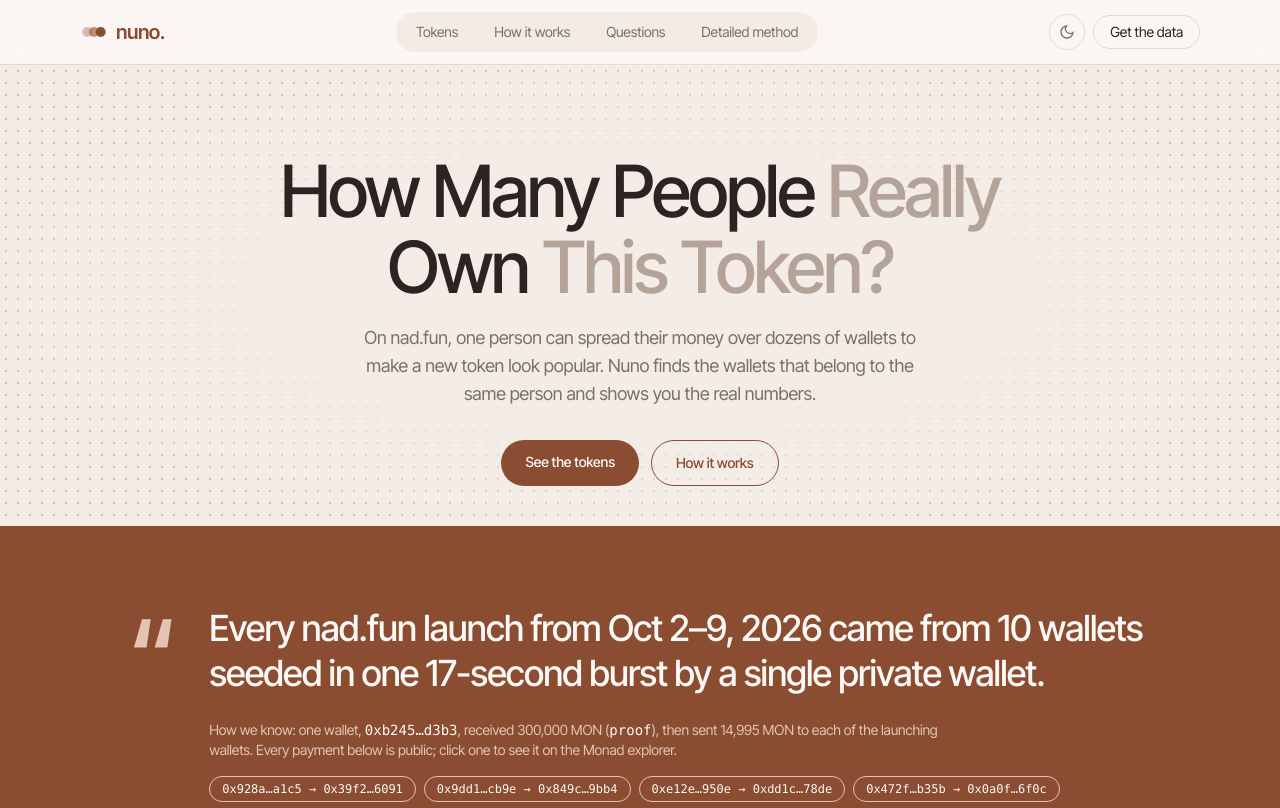
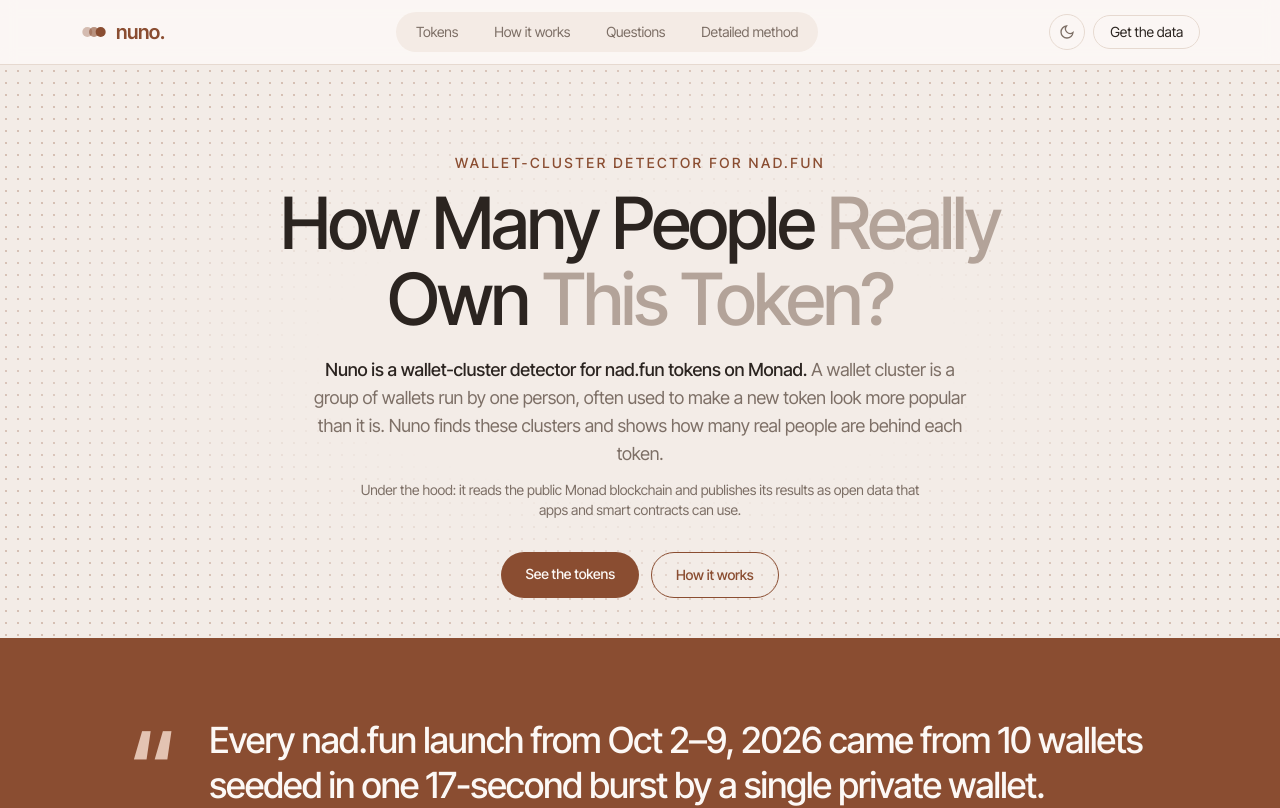
Before and after one commit to andrew1234-arch/nuno, a Next.js app in the folder apps/web/: page / in a window 1280 px wide. Shown: the top 808 px of the page. Built offline with nearby package versions, Linux system fonts and the light colour scheme.

Commit message:
Define Nuno up front: a wallet-cluster detector for nad.fun tokens (site hero, description, footer, README)

```diff
--- a/apps/web/app/_views/landing.tsx
+++ b/apps/web/app/_views/landing.tsx
@@ -28,14 +28,19 @@
       <div className="dots pointer-events-none absolute inset-0" aria-hidden="true" />
       <div className="relative mx-auto max-w-3xl">
         {meta ? <Freshness meta={meta} tokens={tokens.length} /> : null}
-        <h1 className="headline mt-6 text-5xl sm:text-7xl">
+        <p className="mt-6 text-sm font-medium uppercase tracking-[0.18em] text-[var(--accent)]">Wallet-cluster detector for nad.fun</p>
+        <h1 className="headline mt-3 text-5xl sm:text-7xl">
           How Many People <span className="fade">Really</span>
           <br />
           Own <span className="fade">This Token?</span>
         </h1>
-        <p className="mx-auto mt-5 max-w-xl text-lg text-[var(--muted)]">
-          On nad.fun, one person can spread their money over dozens of wallets to make a new token look popular. Nuno finds the wallets that belong to the
-          same person and shows you the real numbers.
+        <p className="mx-auto mt-5 max-w-2xl text-lg text-[var(--muted)]">
+          <b className="font-medium text-[var(--text)]">Nuno is a wallet-cluster detector for nad.fun tokens on Monad.</b> A wallet cluster is a group of
+          wallets run by one person, often used to make a new token look more popular than it is. Nuno finds these clusters and shows how many real people
+          are behind each token.
+        </p>
+        <p className="mx-auto mt-3 max-w-xl text-sm text-[var(--muted)]">
+          Under the hood: it reads the public Monad blockchain and publishes its results as open data that apps and smart contracts can use.
         </p>
         <div className="mt-8 flex flex-wrap justify-center gap-3 text-sm">
           <a href="#screener" className="pill bg-[var(--accent)] px-6 py-3 font-medium text-[var(--accent-ink)] hover:opacity-90">See the tokens</a>
--- a/apps/web/app/layout.tsx
+++ b/apps/web/app/layout.tsx
@@ -11,7 +11,7 @@
 
 export const metadata: Metadata = {
   title: { default: "Nuno: how many people really own this token?", template: "%s · Nuno" },
-  description: "Nuno finds wallets that belong to the same person behind nad.fun tokens on Monad and shows the real number of owners, with public proof.",
+  description: "Nuno is a wallet-cluster detector for nad.fun tokens on Monad: it finds groups of wallets run by one person and shows how many real people are behind each token, with public proof.",
 };
 
 const BASE = process.env.NEXT_PUBLIC_BASE_PATH ?? "";
@@ -69,7 +69,7 @@
               <Logo className="h-7 w-10" /> nuno.
             </div>
             <p className="mt-5 max-w-xs text-lg leading-snug">
-              Shows how many real people are behind a nad.fun token, not just how many wallets.
+              A wallet-cluster detector for nad.fun: how many real people are behind a token, not just how many wallets.
             </p>
           </div>
           <div className="text-sm">
```
Also changed, not shown: 1 other file (tests, documents, lock files or other folders).
